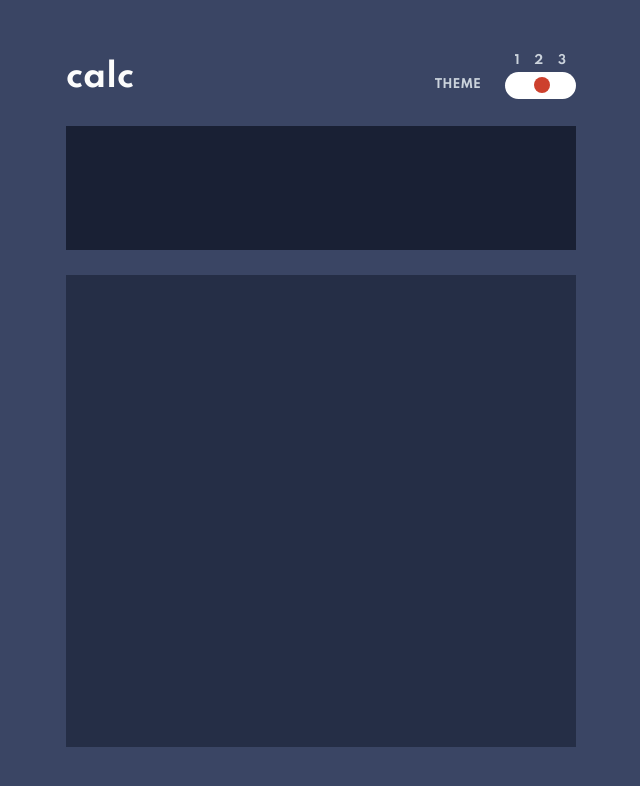
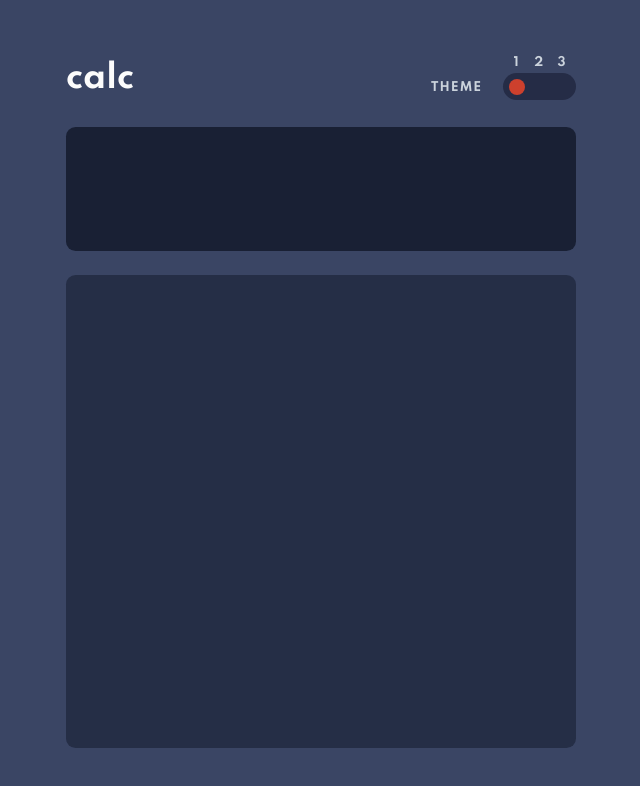
Before and after one commit to K0smic/calculator-app, a plain HTML site: page index.html in a window 1280 px wide. Shown: the whole page, without its empty margins (319-959 px from the left). Drawn offline with Linux system fonts and the light colour scheme.

Commit message:
Layout done.

```diff
--- a/css/style.scss
+++ b/css/style.scss
@@ -143,11 +143,11 @@ html {
 //END BORDER
 
 // START SCSS VARIABLES
-$calc-title-grid-height: clamp(3rem, 3rem + 0vw, 3rem);
+$calc-title-grid-height: 3.2rem;
 $calc-screen-grid-height: clamp(5.5rem, 4.5757rem + 3.9437vw, 8.125rem);
-$calc-body-grid-height: clamp(26.25rem, 24.8856rem + 5.8216vw, 30.125rem);
+$calc-body-grid-height: clamp(26.25rem, 24.8856rem + 5.8216vw, 30rem);
 $calc-grid-width: clamp(10.25rem, 7.8952rem + 10.0469vw, 16.9375rem);
-$calc-row-gap: 1.563rem;
+$calc-row-gap: 1.5rem;
 
 $font-small: 12px;
 $font-default: 2rem;
@@ -176,8 +176,7 @@ $font-default: 2rem;
   --default-num-bg: var(--theme1-num-bg);
   --default-secondary-bg: var(--theme1-secondary-bg);
   --default-equal-bg: var(--theme1-equal-bg);
-  --default-button-bg: var( --theme1-button-bg);
-
+  --default-button-bg: var(--theme1-button-bg);
 
   --default-primary: var(--theme1-primary);
   --default-theme-select: var(--theme1-theme-select);
@@ -233,7 +232,12 @@ $font-default: 2rem;
       grid-template-columns: 1fr auto;
       grid-template-rows: auto auto;
       place-items: center end;
-      gap: 0 1.5rem;
+      gap: 0 1.3rem;
+
+      span {
+        letter-spacing: 1px;
+        padding-top: 0.1rem;
+      }
 
       .switch__number {
         grid-column-start: 2;
@@ -241,15 +245,15 @@ $font-default: 2rem;
         text-align: center;
         font-size: $font-small;
         display: grid;
-        grid-template-columns: repeat(3, auto);
+        grid-template-columns: repeat(3, 1fr);
 
-        padding: 0 .15rem .2rem;
+        padding: 0 0.15rem 0.2rem;
       }
 
       .switch__presets {
         position: relative;
         //71px and 27px
-        width: 4.438rem;
+        width: 4.563rem;
         height: 1.688rem;
 
         #switch1,
@@ -274,7 +278,7 @@ $font-default: 2rem;
         #switch1 {
           & + label {
             &::after {
-              left: 0.313rem;
+              left: 0.4rem;
             }
           }
           &:checked {
@@ -282,7 +286,7 @@ $font-default: 2rem;
               background-color: var(--default-button-bg);
               transition: background-color 200ms ease-in-out;
               &::after {
-                left: 0.313rem;
+                left: 0.4rem;
                 transition: left 200ms ease-in-out;
               }
             }
@@ -296,7 +300,7 @@ $font-default: 2rem;
           }
           &:checked {
             & ~ .switch__inner {
-              background-color: #fff;
+              background-color: hsl(338, 9%, 82%);
               transition: background-color 200ms ease-in-out;
               &::after {
                 left: 1.8rem;
@@ -308,15 +312,15 @@ $font-default: 2rem;
         #switch3 {
           & + label {
             &::after {
-              left: 3rem;
+              left: 3.2rem;
             }
           }
           &:checked {
             & ~ .switch__inner {
-              background-color: green;
+              background-color: hsl(268, 75%, 12%);
               transition: background-color 200ms ease-in-out;
               &::after {
-                left: 3rem;
+                left: 3.2rem;
                 transition: left 200ms ease-in-out;
               }
             }
@@ -324,10 +328,10 @@ $font-default: 2rem;
         }
 
         .switch__inner {
-          width: 4.438rem;
+          width: 4.563rem;
           height: 1.688rem;
           background-color: var(--default-button);
-          border-radius: 550px;
+          border-radius: 1rem;
 
           &::after {
             position: absolute;
@@ -337,11 +341,9 @@ $font-default: 2rem;
             height: 1rem;
             top: 50%;
             transform: translateY(-50%);
-            left: 2;
             background-color: var(--default-button);
             // border: solid 1px grey;
             border-radius: 50%;
-            transition: left 200ms ease-in-out;
           }
         }
       }
@@ -349,13 +351,24 @@ $font-default: 2rem;
   }
   &__screen {
     background-color: var(--default-screen-bg);
+    align-content: center;
+    justify-content: end;
+
   }
   &__num-pad {
     background-color: var(--default-numpad-bg);
   }
 
+  .grid {
+    display: grid;
+    padding: 1.938rem;
+  }
+
   .col-span2 {
     grid-column: span 2;
   }
+  .border {
+    border-radius: 0.6rem;
+  }
 }
 //END CALC CSS
--- a/index.html
+++ b/index.html
@@ -29,9 +29,9 @@
             </div>
             <span>THEME</span>
             <div class="switch__presets">
-              <input type="radio" id="switch1" name="switch" />
+              <input type="radio" id="switch1" name="switch" checked />
               <label for="switch1"></label>
-              <input type="radio" id="switch2" name="switch" checked />
+              <input type="radio" id="switch2" name="switch" />
               <label for="switch2"></label>
               <input type="radio" id="switch3" name="switch" />
               <label for="switch3"></label>
@@ -41,9 +41,12 @@
           </div>
         </div>
 
-        <div class="calc__screen col-span2"></div>
+        <div class="calc__screen col-span2 border grid">
+          <div class="screen__numbers">
+          </div>
+        </div>
 
-        <div class="calc__num-pad col-span2"></div>
+        <div class="calc__num-pad col-span2 border grid"></div>
       </article>
     </main>
   </body>
```
Also changed, not shown: css/style.min.css, 1 other file.
